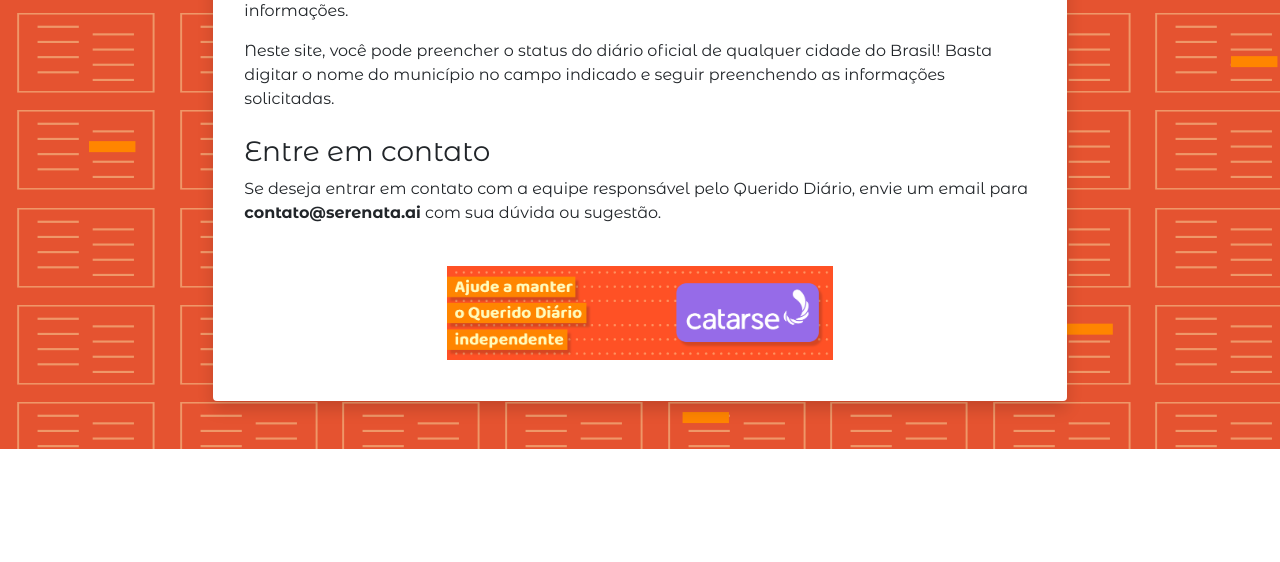
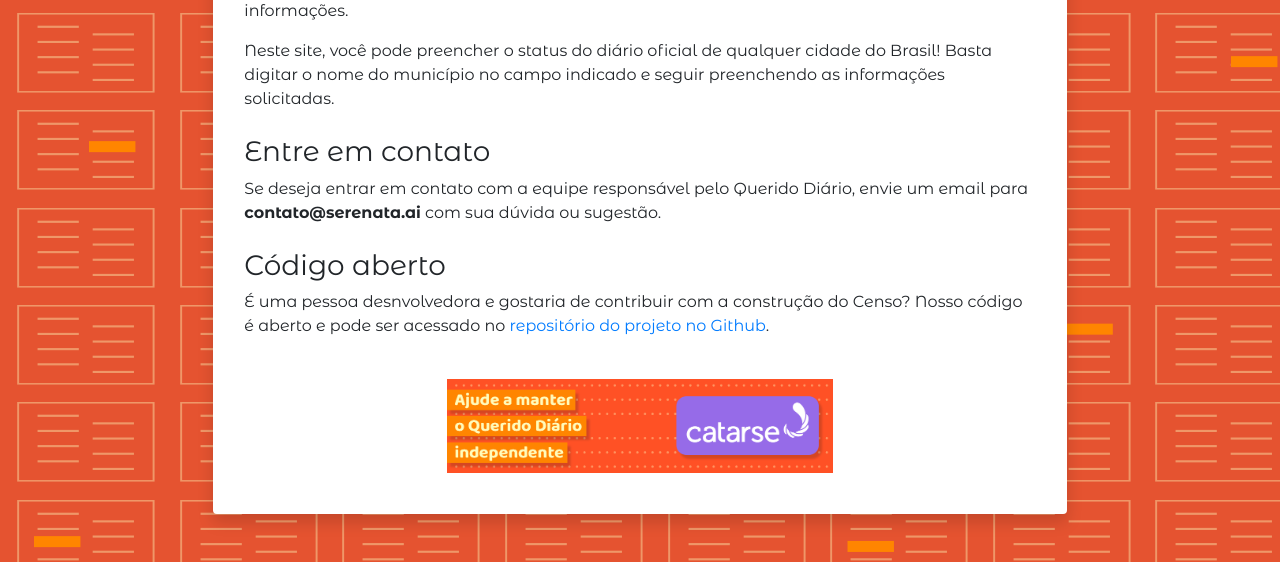
Before and after one commit to okfn-brasil/censo-querido-diario, a Django app: page /sobre/ in a window 1280 px wide. Shown: the part 782-1344 px from the top of the page. Before the commit the page ends 1231 px from the top, so only its background shows below. Run offline with Django 3.2, Linux system fonts and the light colour scheme; some libraries are stand-ins or nearby versions.

Commit message:
fixes 'faq' anchor on helpers and adds github on Sobre

```diff
--- a/formulario/forms.py
+++ b/formulario/forms.py
@@ -30,7 +30,7 @@ class PostCityForm(forms.ModelForm):
             'tipo_arquivo': 'Qual o formato dos arquivos?',
         }
         help_texts = {
-            'municipio': 'Digite o nome do município que deseja cadastrar. Se ele não constar na lista disponível, significa que seu mapeamento já foi realizado. Saiba mais <a href="/sobre/#faq-1">aqui</a>.',
-            'is_online': 'É possível encontrar o diário oficial do município publicado em alguma página da internet? Caso não seja possível, clique <a href="sobre/#faq-5">aqui</a> para saber mais.',
+            'municipio': 'Digite o nome do município que deseja cadastrar. Se ele não constar na lista disponível, significa que seu mapeamento já foi realizado. Saiba mais <a href="/faq/#faq-1">aqui</a>.',
+            'is_online': 'É possível encontrar o diário oficial do município publicado em alguma página da internet? Caso não seja possível, clique <a href="/faq/#faq-5">aqui</a> para saber mais.',
             'fonte_1': 'URL do portal público principal que disponibiliza o diário oficial deste município.'
         }
--- a/formulario/templates/sobre.html
+++ b/formulario/templates/sobre.html
@@ -25,6 +25,11 @@
     <p>
        Se deseja entrar em contato com a equipe responsável pelo Querido Diário, envie um email para <strong>contato@serenata.ai</strong> com sua dúvida ou sugestão.
     </p>
+
+    <h3 class="mt-4">Código aberto</h3>
+    <p>
+       É uma pessoa desnvolvedora e gostaria de contribuir com a construção do Censo? Nosso código é aberto e pode ser acessado no <a href="https://github.com/okfn-brasil/censo-querido-diario" target="_blank">repositório do projeto no Github</a>.
+    </p>
 </div>
 
 {% endblock %}
```
